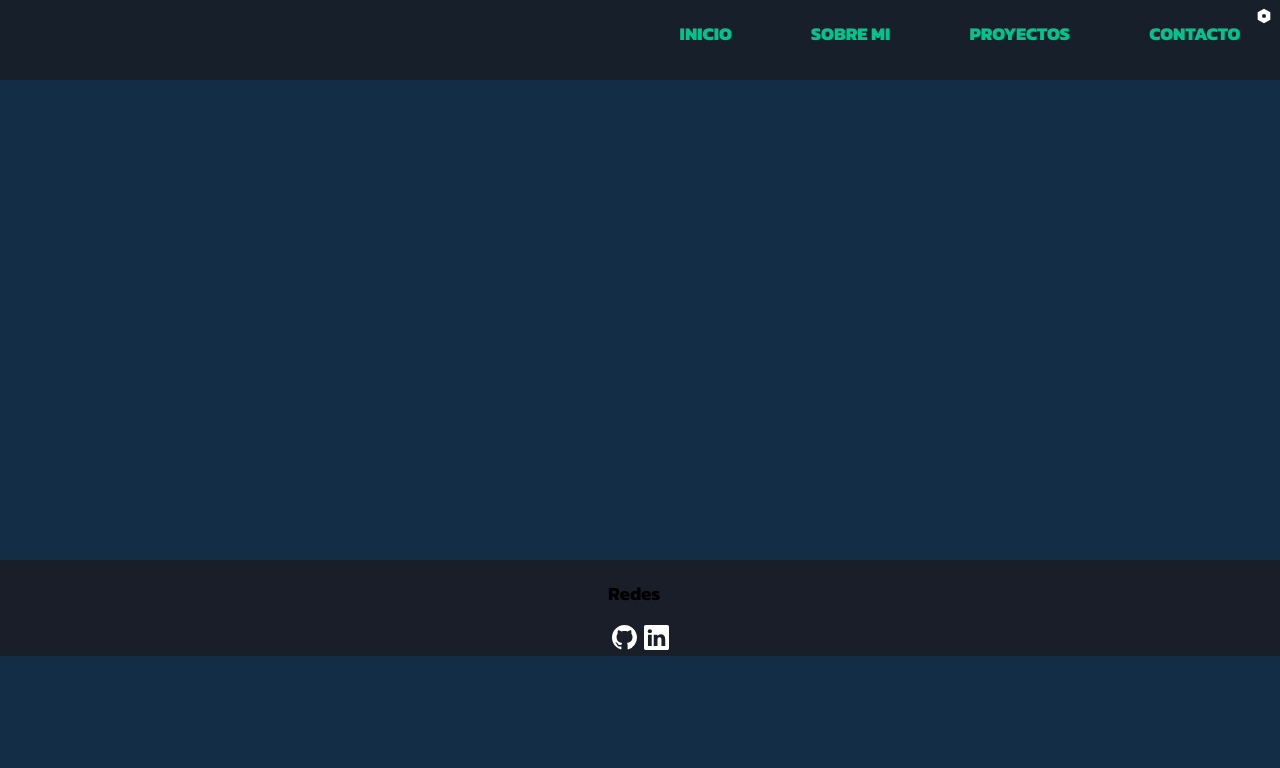
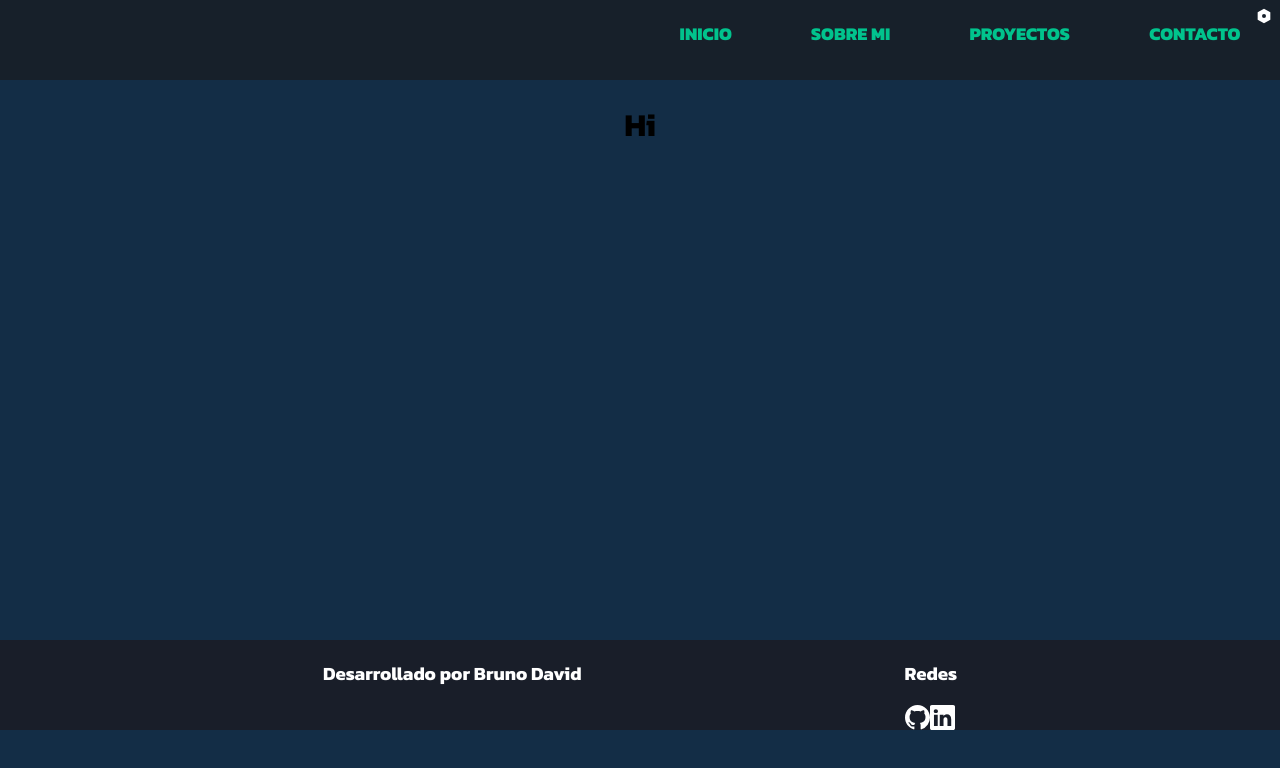
Before and after one commit to DavidLBruno/Portfolio, a React (Create React App) app: page / in a window 1280 px wide. Shown: the top 768 px of the page. Built offline with nearby package versions, Linux system fonts and the light colour scheme.

Commit message:
Styles arrow and footer

```diff
--- a/src/components/Footer/index.jsx
+++ b/src/components/Footer/index.jsx
@@ -5,17 +5,21 @@ import styles from "./index.module.css";
 export default function () {
   return (
     <div className={styles.bodyFooter}>
-      <div></div>
-
+      <div>
+        <h3>Desarrollado por Bruno David</h3>
+      </div>
       <div>
         <h3>Redes</h3>
         <div className={styles.orderIcons}>
-          <a href="https://github.com/DavidLBruno" target="_blank">
-            <BsGithub className={styles.icons} />
-          </a>
-          <a href="https://www.linkedin.com/in/bruno-developer" target="_blank">
-            <BsLinkedin className={styles.icons} />
-          </a>
+          <BsGithub className={styles.icons}>
+            <a href="https://github.com/DavidLBruno" target="_blank"></a>
+          </BsGithub>
+          <BsLinkedin className={styles.icons}>
+            <a
+              href="https://www.linkedin.com/in/bruno-developer"
+              target="_blank"
+            ></a>
+          </BsLinkedin>
         </div>
       </div>
     </div>
--- a/src/components/Footer/index.module.css
+++ b/src/components/Footer/index.module.css
@@ -1,20 +1,20 @@
 .bodyFooter{
     display: flex;
-    flex-direction: column;
-    align-items: center;
+    flex-direction: row;
+    justify-content: space-evenly;
     background-color: var(--negro);
+    color: white;
 }
 .orderIcons{
     display: flex;
-    min-width: 4rem;
-    justify-content: space-around;
 }
 .icons{
     height: 25px;
     width: 25px;
     color: var(--blanco);
+    transition-duration: 0.5s;
 }
 .icons:hover{
     transition-duration: 0.5s;
-    box-shadow: 0 0 1rem var(--verde);
+    filter: drop-shadow(0 0 5px var(--verde));
 }
--- a/src/components/Home/index.jsx
+++ b/src/components/Home/index.jsx
@@ -2,5 +2,11 @@ import React from "react";
 import styles from "./index.module.css";
 
 export default function () {
-  return <div className={styles.bodyHome}></div>;
+  return (
+    <div className={styles.bodyHome}>
+      <div>
+        <h1>Hi</h1>
+      </div>
+    </div>
+  );
 }
--- a/src/components/Home/index.module.css
+++ b/src/components/Home/index.module.css
@@ -1,3 +1,6 @@
 .bodyHome{
-    height: 30rem;
+    display: flex;
+    flex-direction: column;
+    align-items: center;
+    height: 35rem;
 }
--- a/src/components/NavBar/index.jsx
+++ b/src/components/NavBar/index.jsx
@@ -1,12 +1,18 @@
-import React from "react";
-import { Link, useLocation } from "react-router-dom";
+import React, { useState } from "react";
+import { Link } from "react-router-dom";
 import styles from "./index.module.css";
 import { RiSettingsFill } from "react-icons/ri";
+import { IoArrowUpCircleSharp } from "react-icons/io5";
 
 export default function () {
-  const location = useLocation();
-  const ubicacion = location.pathname.replace("/", "");
-  console.log(ubicacion);
+  const [flecha, setFlecha] = useState(false);
+  const volverArriba = () => {
+    window.scrollTo(0, 0);
+  };
+  window.onscroll = () => {
+    console.log(window.scrollY);
+    window.scrollY > 80 ? setFlecha(true) : setFlecha(false);
+  };
   return (
     <div className={styles.bodyNav}>
       <RiSettingsFill className={styles.settings} />
@@ -40,6 +46,11 @@ export default function () {
           Contacto
         </Link>
       </div>
+
+      <IoArrowUpCircleSharp
+        className={!flecha ? styles.aparecer : styles.volverArriba}
+        onClick={volverArriba}
+      />
     </div>
   );
 }
--- a/src/components/NavBar/index.module.css
+++ b/src/components/NavBar/index.module.css
@@ -60,3 +60,21 @@
     transition-duration: 400ms;
     transition-property: width, left;
 }
+
+.volverArriba{
+    position: fixed;
+    bottom: 0;
+    height: 50px;
+    width: 50px;
+    cursor: pointer;
+    transition: 0.5s;
+}
+
+.volverArriba:hover{
+    filter: drop-shadow(0 0 1rem var(--verde));
+    transition: 0.5s;
+}
+
+.aparecer{
+    display: none;
+}
--- a/src/index.css
+++ b/src/index.css
@@ -8,7 +8,9 @@
 --fuente: font-family: 'Kanit', sans-serif;
 }
 
-
+html{
+  scroll-behavior: smooth;
+}
 
 body {
   margin: 0;
@@ -18,6 +20,7 @@ body {
 
 body::-webkit-scrollbar{
   width: 0.5rem;
+  background-color: var(--gris);
 }
 
 body::-webkit-scrollbar-thumb{
```
